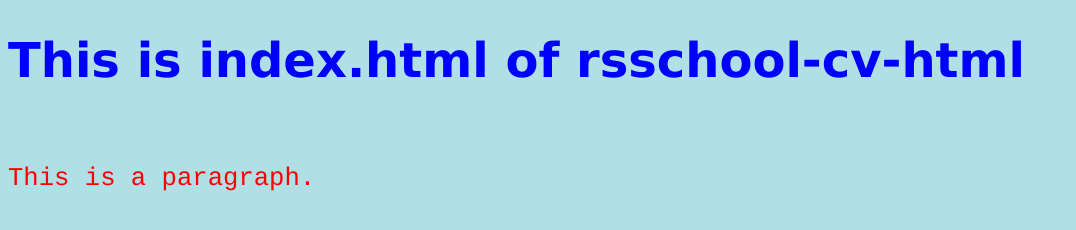
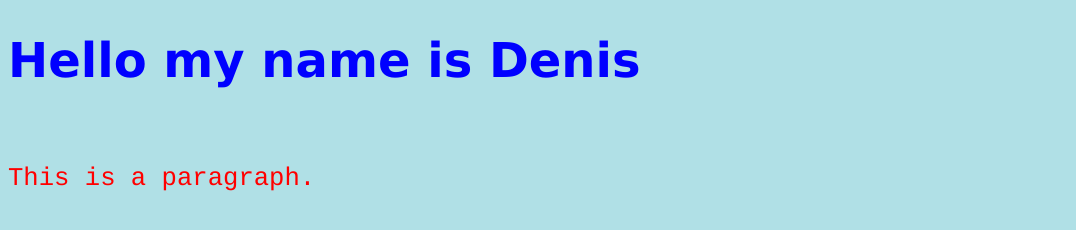
Before and after one commit to nutristar/rsschool-cv, a plain HTML site: page index.html in a window 1280 px wide. Shown: the whole page, without its empty margins (0-1076 px from the left). Drawn offline with Linux system fonts and the light colour scheme.

Commit message:
refactor: nl222222o

```diff
--- a/index.html
+++ b/index.html
@@ -8,10 +8,12 @@
     <title>CV of Denis Tsurtsylin</title>
 </head>
 <body>
-    <h1>This is index.html of rsschool-cv-html</h1>
+    <h1>Hello my name is Denis </h1>
     <br>
     <p>This is a paragraph.</p>
 </body>
 </html>
 <!-- https://nutristar.github.io/rsschool-cv/ -->
 <!-- scnd commit feat -->
+<!-- third commit -->
+<!-- refactor -->
```
